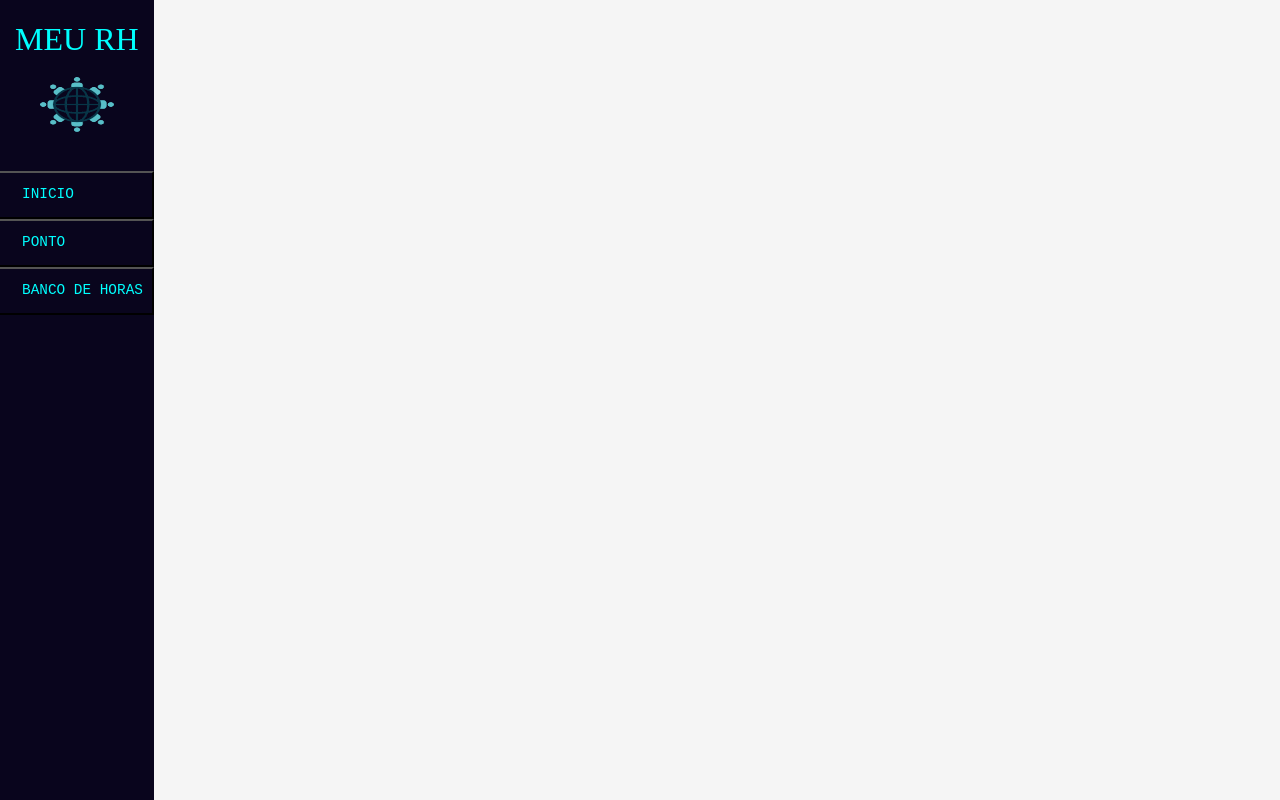
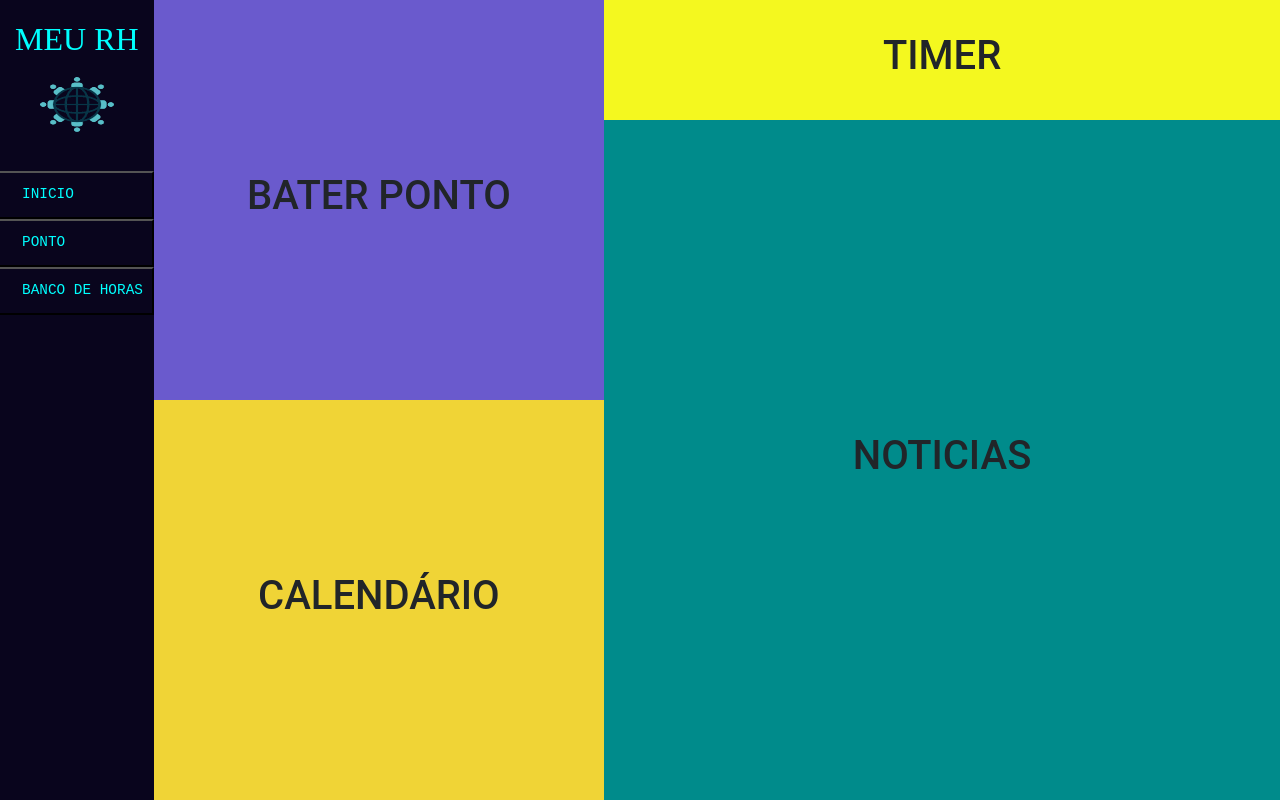
Before and after one commit to rafaelnonato79/meuRH, a React (Create React App) app: page /HomePage in a window 1280 px wide. Built offline with nearby package versions, Linux system fonts and the light colour scheme; a web font is replaced by a local one.

Commit message:
feito a divisão das divs dentro de main na homePage

```diff
--- a/package.json
+++ b/package.json
@@ -3,6 +3,8 @@
   "version": "0.1.0",
   "private": true,
   "dependencies": {
+    "@fullcalendar/daygrid": "^6.1.9",
+    "@fullcalendar/react": "^6.1.9",
     "@testing-library/jest-dom": "^5.17.0",
     "@testing-library/react": "^13.4.0",
     "@testing-library/user-event": "^13.5.0",
--- /dev/null
+++ b/src/componentes/calendar/calendar.tsx
@@ -0,0 +1 @@
+import React from 'react';
--- a/src/pages/homePage/home.css
+++ b/src/pages/homePage/home.css
@@ -6,6 +6,7 @@ body{
     background-color: #f5f5f5;
     height: 100vh;
     width: 100vw;
+    display: flex;
 }
 
 .nav{
@@ -13,3 +14,61 @@ body{
     width: 12vw;
     display: flex;
 }
+.main{
+    width: 88vw;
+    display: flex;
+    align-items: start;
+    justify-content: start;
+    background-color: rgb(211, 130, 30);
+}
+
+.col-left{
+    background-color: aqua;
+    width: 40%;
+    height: 100%;
+    display: flex;
+    flex-direction: column;
+    align-items: center;
+}
+.ponto{
+    background-color: slateblue;
+    width: 100%;
+    height: 50%;
+    display: flex;
+    justify-content: center;
+    align-items: center;
+}
+.calendar{
+    background-color: rgb(240, 212, 54);
+    width: 100%;
+    height: 50%;
+    display: flex;
+    justify-content: center;
+    align-items: center;
+}
+
+.col-right{
+    width: 60%;
+    height: 100%;
+    display: flex;
+    flex-direction: column;
+    align-items: center;
+}
+
+.timer{
+    background-color:rgb(244, 248, 31);
+    width: 100%;
+    height: 15%;
+    display: flex;
+    align-items: center;
+    justify-content: center;
+}
+
+.noticias{
+    background-color: darkcyan;
+    width: 100%;
+    height: 85%;
+    display: flex;
+    justify-content: center;
+    align-items: center;
+}
--- a/src/pages/homePage/home.tsx
+++ b/src/pages/homePage/home.tsx
@@ -10,6 +10,24 @@ function HomePage(){
              <div className="nav" >
                  <Nav />
             </div>
+            <div className="main">
+                <div className="col-left">
+                    <div className="ponto">
+                        <h1>BATER PONTO</h1>
+                    </div>
+                    <div className="calendar">
+                        <h1>CALENDÁRIO</h1>
+                    </div>
+                </div>
+                <div className="col-right">
+                    <div className="timer">
+                        <h1>TIMER</h1>
+                    </div>
+                    <div className="noticias">
+                        <h1>NOTICIAS</h1>
+                    </div>
+                </div>
+            </div>
         </body>
     )
 }
```
Also changed, not shown: 1 other file (tests, documents, lock files or other folders).
